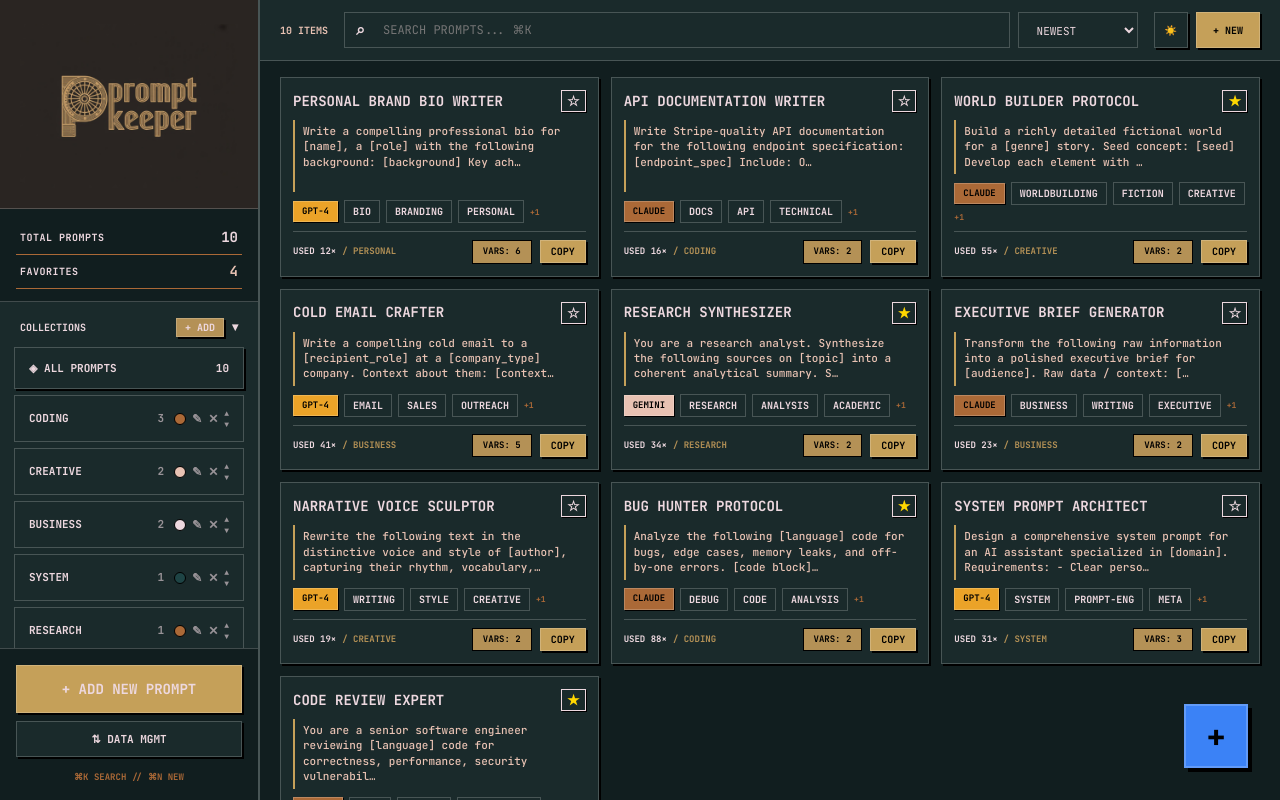
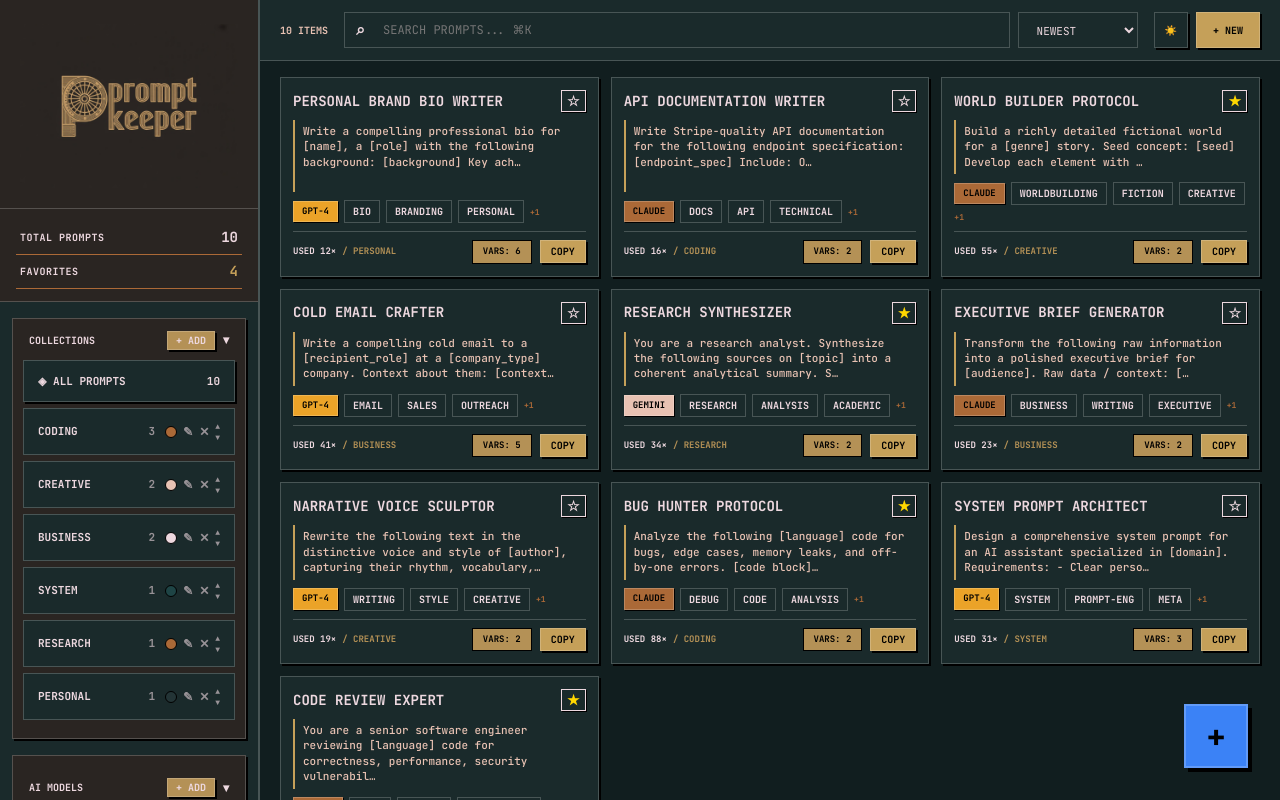
Before and after one commit to adnan911/promptKeeper, a React (Vite) app: page / in a window 1280 px wide. Built offline with nearby package versions, Linux system fonts and the light colour scheme; a web font is replaced by a local one.

Commit message:
Restructured sidebar into boxes, fixed mobile scroll bug, and increased header + button size

```diff
--- a/src/App.jsx
+++ b/src/App.jsx
@@ -275,7 +275,7 @@ export default function App() {
         <div className="mobile-header" style={{ background: '#2a2522' }}>
           <button onClick={() => setSidebarOpen(true)} style={{ background: 'none', border: 'none', fontSize: 24, padding: 4 }}>☰</button>
           <div className="ft" style={{ fontSize: 18, fontWeight: 900, color: 'var(--text)', letterSpacing: -0.5 }}>PROMPT KEEPER</div>
-          <button className="btn btn-sm btn-c" onClick={openNew}>+</button>
+          <button className="btn btn-c" onClick={openNew} style={{ width: 36, height: 36, fontSize: 20, padding: 0, display: 'flex', alignItems: 'center', justifyContent: 'center' }}>+</button>
         </div>
 
         {/* Unified Toolbar Row */}
--- a/src/components/Sidebar.jsx
+++ b/src/components/Sidebar.jsx
@@ -44,7 +44,9 @@ export default function Sidebar({ prompts, categories, catFilter, setCatFilter,
       background: 'var(--bg-sub)',
       borderRight: 'var(--nb-border)',
       overflowY: 'auto',
+      overflowX: 'hidden',
       zIndex: 100,
+      height: '100%',
     }}>
       {/* Mobile Close Button */}
       <button
@@ -58,13 +60,14 @@ export default function Sidebar({ prompts, categories, catFilter, setCatFilter,
       </div>
 
       {/* Stats */}
-      <div style={{ padding: '12px 16px', borderBottom: 'var(--nb-border-sm)', background: 'var(--bg)' }}>
+      <div style={{ padding: '12px 16px', borderBottom: 'var(--nb-border-sm)', background: '#2a2522' }}>
         <StatRow label="TOTAL PROMPTS" value={prompts.length} />
-        <StatRow label="FAVORITES" value={prompts.filter(p => p.fav).length} color="var(--pink)" />
+        <StatRow label="FAVORITES" value={prompts.filter(p => p.fav).length} color="var(--primary)" />
       </div>
 
-      {/* Collections */}
-      <div style={{ padding: '16px 14px 0', flex: 1, overflowY: 'auto' }}>
+      <div style={{ padding: '16px 0', flex: 1 }}>
+        {/* Collections Box */}
+        <div style={{ background: '#2a2522', border: 'var(--nb-border-sm)', margin: '0 12px 16px', padding: '12px 10px', boxShadow: 'var(--nb-shadow-sm)' }}>
           <div
             className="ft"
             onClick={() => setCatsExpanded(x => !x)}
@@ -80,7 +83,7 @@ export default function Sidebar({ prompts, categories, catFilter, setCatFilter,
                 }}
                 style={{ padding: '2px 8px', fontSize: 10, background: 'var(--accent)' }}
               >+ ADD</button>
-            <span style={{ fontSize: 12 }}>{catsExpanded ? '▾' : '▸'}</span>
+              <span style={{ fontSize: 12, color: 'var(--text)' }}>{catsExpanded ? '▾' : '▸'}</span>
             </div>
           </div>
 
@@ -198,9 +201,10 @@ export default function Sidebar({ prompts, categories, catFilter, setCatFilter,
             </div>
           );
         })}
+        </div>
 
-        <Divider margin="16px 0" />
-
+        {/* AI Models Box */}
+        <div style={{ background: '#2a2522', border: 'var(--nb-border-sm)', margin: '0 12px 16px', padding: '12px 10px', boxShadow: 'var(--nb-shadow-sm)' }}>
         <div
           className="ft"
           onClick={() => setModelsExpanded(x => !x)}
@@ -269,7 +273,7 @@ export default function Sidebar({ prompts, categories, catFilter, setCatFilter,
                     <span style={{ fontSize: 11, fontWeight: 900, opacity: isAM ? 1 : 0.6 }}>
                       {modelCount(m)}
                     </span>
-                    {editingCat === m ? ( // Using editingCat state but for model logic to avoid new state
+                    {editingCat === m ? (
                       <div style={{ display: 'flex', gap: 4 }}>
                         <input
                           autoFocus
@@ -351,21 +355,21 @@ export default function Sidebar({ prompts, categories, catFilter, setCatFilter,
             })}
           </>
         )}
+        </div>
 
-        {/* Tags */}
+        {/* Tags Box */}
         {allTags.length > 0 && (
-          <>
-            <Divider margin="16px 0" />
+          <div style={{ background: '#2a2522', border: 'var(--nb-border-sm)', margin: '0 12px 16px', padding: '12px 10px', boxShadow: 'var(--nb-shadow-sm)' }}>
             <div
               className="ft"
               onClick={() => setTagsExpanded(x => !x)}
               style={{ fontSize: 10, color: 'var(--text)', fontWeight: 900, padding: '0 6px 10px', cursor: 'pointer', display: 'flex', justifyContent: 'space-between' }}
             >
               <span>TAGS</span>
-              <span style={{ fontSize: 12 }}>{tagsExpanded ? '▾' : '▸'}</span>
+              <span style={{ fontSize: 12, color: 'var(--text)' }}>{tagsExpanded ? '▾' : '▸'}</span>
             </div>
             {tagsExpanded && (
-              <div style={{ display: 'flex', flexWrap: 'wrap', gap: 6, padding: '4px 6px 16px' }}>
+              <div style={{ display: 'flex', flexWrap: 'wrap', gap: 6, padding: '4px 6px 4px' }}>
                 {allTags.map(t => (
                   <div key={t} className="tag-container" style={{ position: 'relative', display: 'flex', alignItems: 'center' }}>
                     <TagPill
@@ -402,14 +406,14 @@ export default function Sidebar({ prompts, categories, catFilter, setCatFilter,
                               setEditingTag(t);
                               setEditTagVal(t);
                             }}
-                            style={{ background: 'var(--violet)', color: '#fff', border: '1px solid #000', padding: '0 4px', fontSize: 8, fontWeight: 900, cursor: 'pointer' }}
+                            style={{ background: 'var(--accent)', color: '#000', border: '1px solid #000', borderRadius: '50%', width: 14, height: 14, display: 'flex', alignItems: 'center', justifyContent: 'center', fontSize: 8, cursor: 'pointer' }}
                           >✎</button>
                           <button
                             onClick={(e) => {
                               e.stopPropagation();
-                              if (confirm(`DELETE TAG #${t} GLOBALLY?`)) onDeleteTag(t);
+                              if (confirm(`DELETE TAG "${t}"?`)) onDeleteTag(t);
                             }}
-                            style={{ background: 'var(--danger)', color: '#fff', border: '1px solid #000', padding: '0 4px', fontSize: 8, fontWeight: 900, cursor: 'pointer' }}
+                            style={{ background: 'var(--danger)', color: '#fff', border: '1px solid #000', borderRadius: '50%', width: 14, height: 14, display: 'flex', alignItems: 'center', justifyContent: 'center', fontSize: 8, cursor: 'pointer' }}
                           >✕</button>
                         </>
                       )}
@@ -418,7 +422,7 @@ export default function Sidebar({ prompts, categories, catFilter, setCatFilter,
                 ))}
               </div>
             )}
-          </>
+          </div>
         )}
       </div>
 
```
Lines whose indentation alone changed are shown as unchanged.
